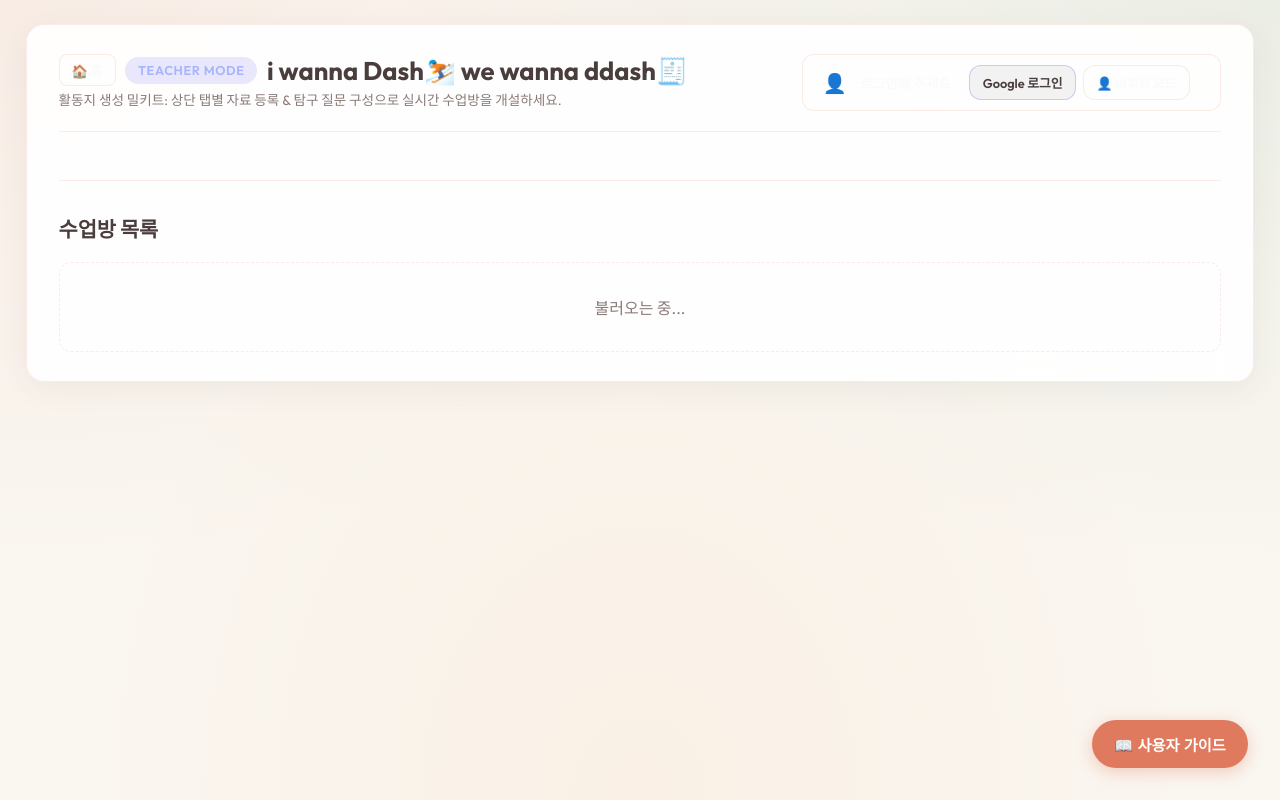
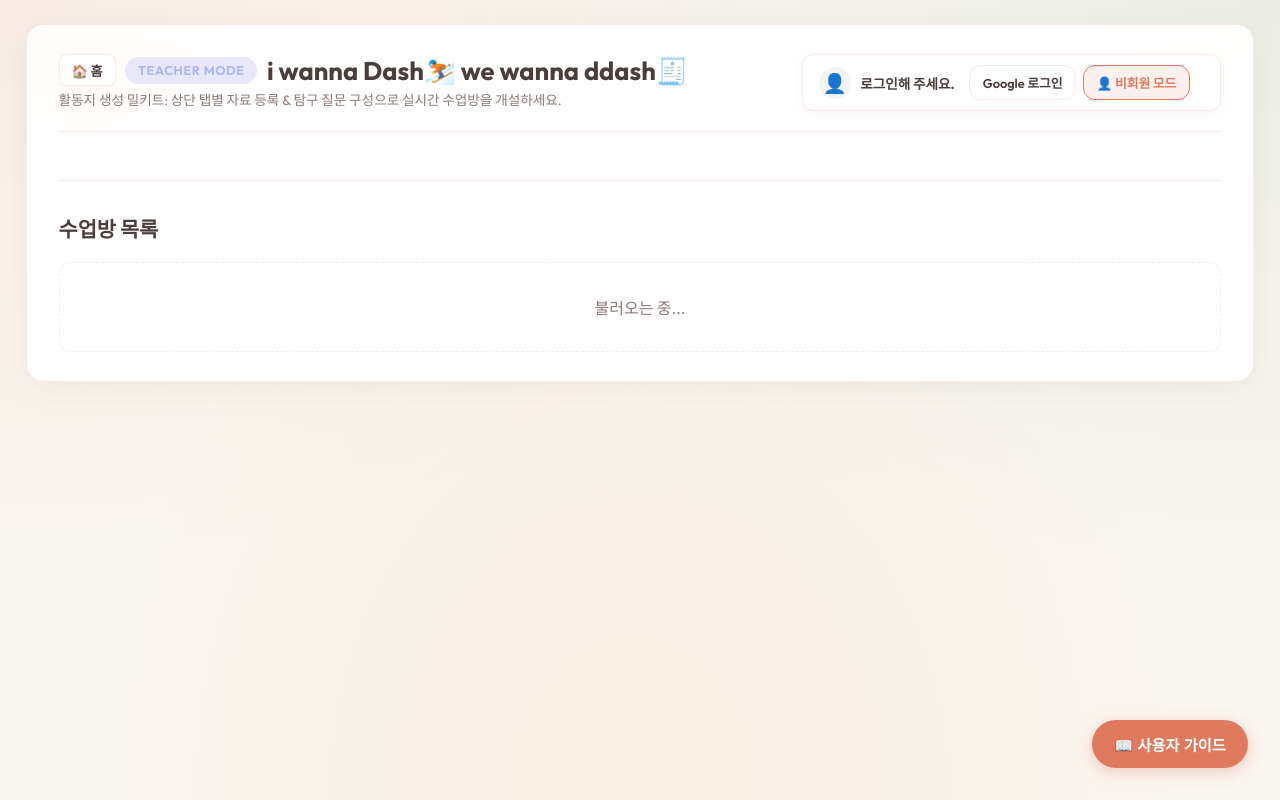
Before and after one commit to hamama11/260730-1, a website built with Vite: page index.html in a window 1280 px wide. Built offline with nearby package versions, Linux system fonts and the light colour scheme; some packages are replaced by stand-ins of ours; no server answers.

Commit message:
style: update header and authentication section UI components with white backgrounds and refined button styling

```diff
--- a/index.html
+++ b/index.html
@@ -22,7 +22,7 @@
                 style="display: flex; justify-content: space-between; align-items: center; gap: 1.5rem; flex-wrap: wrap; margin-bottom: 1.5rem; padding-bottom: 1.2rem; border-bottom: 1px solid var(--border-color);">
                 <div>
                     <div style="display: flex; align-items: center; gap: 0.6rem; margin-bottom: 0.2rem; flex-wrap: wrap;">
-                        <a href="index.html" class="btn btn-secondary btn-sm" style="display: inline-flex; align-items: center; gap: 0.35rem; padding: 0.35rem 0.75rem; font-size: 0.82rem; font-weight: 700; text-decoration: none; border-radius: 8px; background: rgba(255,255,255,0.08); color: #f8fafc; border: 1px solid var(--border-color);" title="홈(새 수업 만들기)으로 이동">
+                        <a href="index.html" class="btn btn-secondary btn-sm" style="display: inline-flex; align-items: center; gap: 0.35rem; padding: 0.35rem 0.75rem; font-size: 0.82rem; font-weight: 700; text-decoration: none; border-radius: 8px; background: #ffffff; color: var(--text-primary); border: 1px solid var(--border-color); box-shadow: 0 1px 3px rgba(74,62,61,0.06);" title="홈(새 수업 만들기)으로 이동">
                             🏠 홈
                         </a>
                         <span class="badge" style="margin-bottom: 0;">Teacher Mode</span>
@@ -37,14 +37,14 @@
 
                 <!-- Google Auth Section (Compact Top-Right) -->
                 <div id="auth-section"
-                    style="padding: 0.6rem 1rem; background: rgba(255,255,255,0.04); border: 1px solid var(--border-color); border-radius: 12px; display: flex; align-items: center; gap: 0.9rem;">
+                    style="padding: 0.6rem 1rem; background: #ffffff; border: 1px solid var(--border-color); border-radius: 12px; display: flex; align-items: center; gap: 0.9rem; box-shadow: 0 2px 8px rgba(74,62,61,0.04);">
                     <div id="auth-user-info" style="display: flex; align-items: center; gap: 0.6rem;">
                         <img id="auth-photo" src="" alt="Profile" class="hidden"
                             style="width: 32px; height: 32px; border-radius: 50%; border: 2px solid var(--primary); object-fit: cover;">
                         <span id="auth-avatar"
-                            style="font-size: 1.2rem; background: rgba(255,255,255,0.08); width: 32px; height: 32px; border-radius: 50%; display: flex; align-items: center; justify-content: center;">👤</span>
+                            style="font-size: 1.2rem; background: rgba(74,62,61,0.06); width: 32px; height: 32px; border-radius: 50%; display: flex; align-items: center; justify-content: center;">👤</span>
                         <div style="overflow: hidden; text-overflow: ellipsis; white-space: nowrap; max-width: 160px;">
-                            <div id="auth-status" style="font-size: 0.85rem; font-weight: 600; color: #f8fafc;">로그인 필요
+                            <div id="auth-status" style="font-size: 0.85rem; font-weight: 700; color: var(--text-primary);">로그인 필요
                             </div>
                             <div id="auth-email" style="font-size: 0.75rem; color: var(--text-secondary);"
                                 class="hidden"></div>
@@ -53,11 +53,11 @@
                     <div style="display: flex; flex-direction: column; align-items: flex-end; gap: 0.35rem;">
                         <div style="display: flex; gap: 0.4rem; align-items: center;">
                             <button type="button" id="btn-google-login" class="btn btn-secondary btn-sm"
-                                style="padding: 0.45rem 0.8rem; font-size: 0.8rem; border-color: rgba(99,102,241,0.3);">Google 로그인</button>
+                                style="padding: 0.45rem 0.8rem; font-size: 0.8rem; font-weight: 600; background: #ffffff; color: var(--text-primary); border: 1px solid var(--border-color);">Google 로그인</button>
                             <button type="button" id="btn-guest-login" class="btn btn-secondary btn-sm"
-                                style="padding: 0.45rem 0.8rem; font-size: 0.8rem; font-weight: 700; background: rgba(255,255,255,0.08); color: #f8fafc; border: 1px solid var(--border-color);" title="로그인 없이 바로 수업 만들기">👤 비회원 모드</button>
+                                style="padding: 0.45rem 0.8rem; font-size: 0.8rem; font-weight: 700; background: rgba(224, 122, 95, 0.1); color: var(--primary); border: 1.5px solid var(--primary);" title="로그인 없이 바로 수업 만들기">👤 비회원 모드</button>
                         </div>
-                        <span id="guest-warning-text" class="hidden" style="font-size: 0.72rem; color: #f87171; font-weight: 500;">⚠️ 비회원 모드는 브라우저 캐시 삭제 시 데이터가 저장되지 않습니다.</span>
+                        <span id="guest-warning-text" class="hidden" style="font-size: 0.72rem; color: #dc2626; font-weight: 600;">⚠️ 비회원 모드는 브라우저 캐시 삭제 시 데이터가 저장되지 않습니다.</span>
                     </div>
                     <p id="auth-desc" class="hidden"></p>
                 </div>
```
